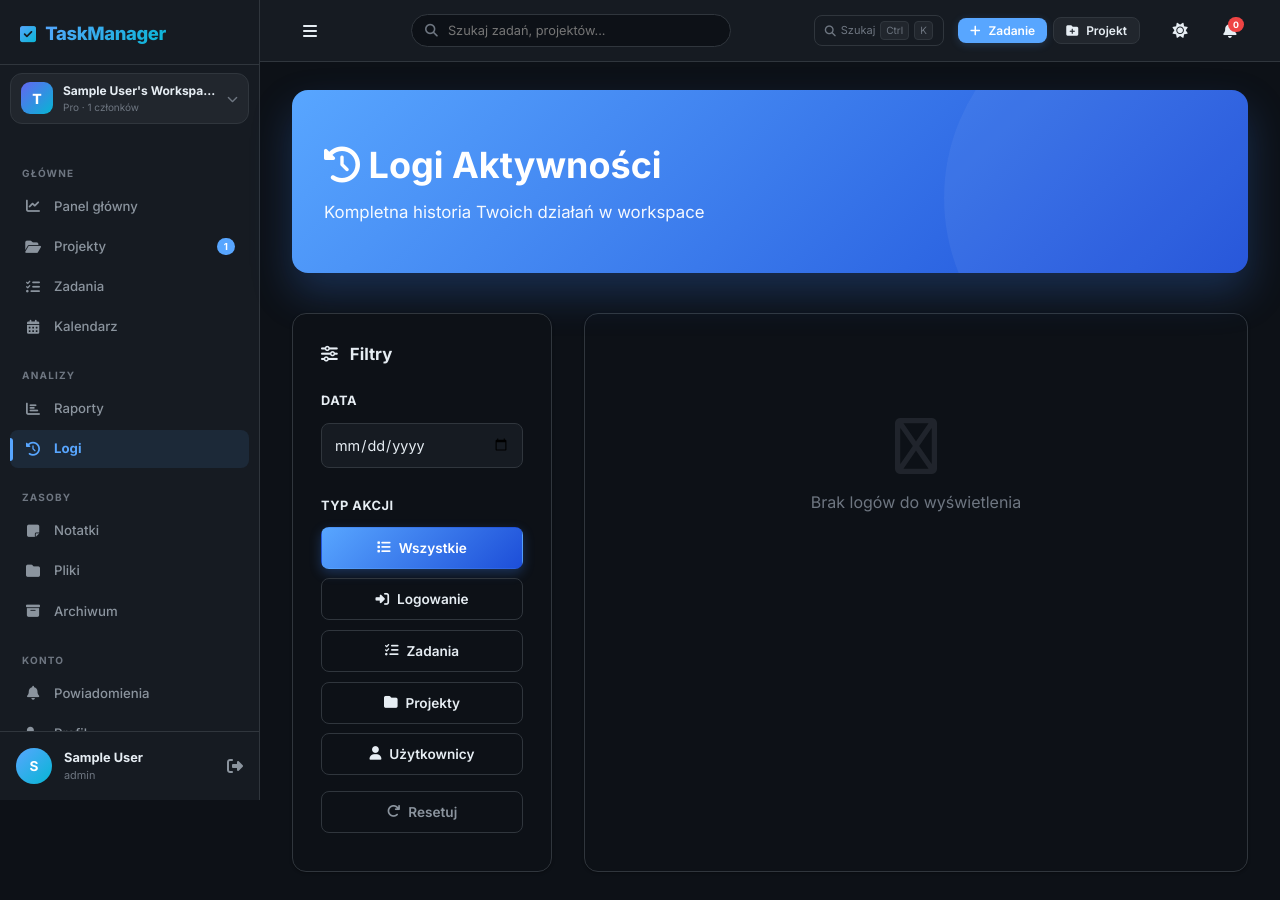
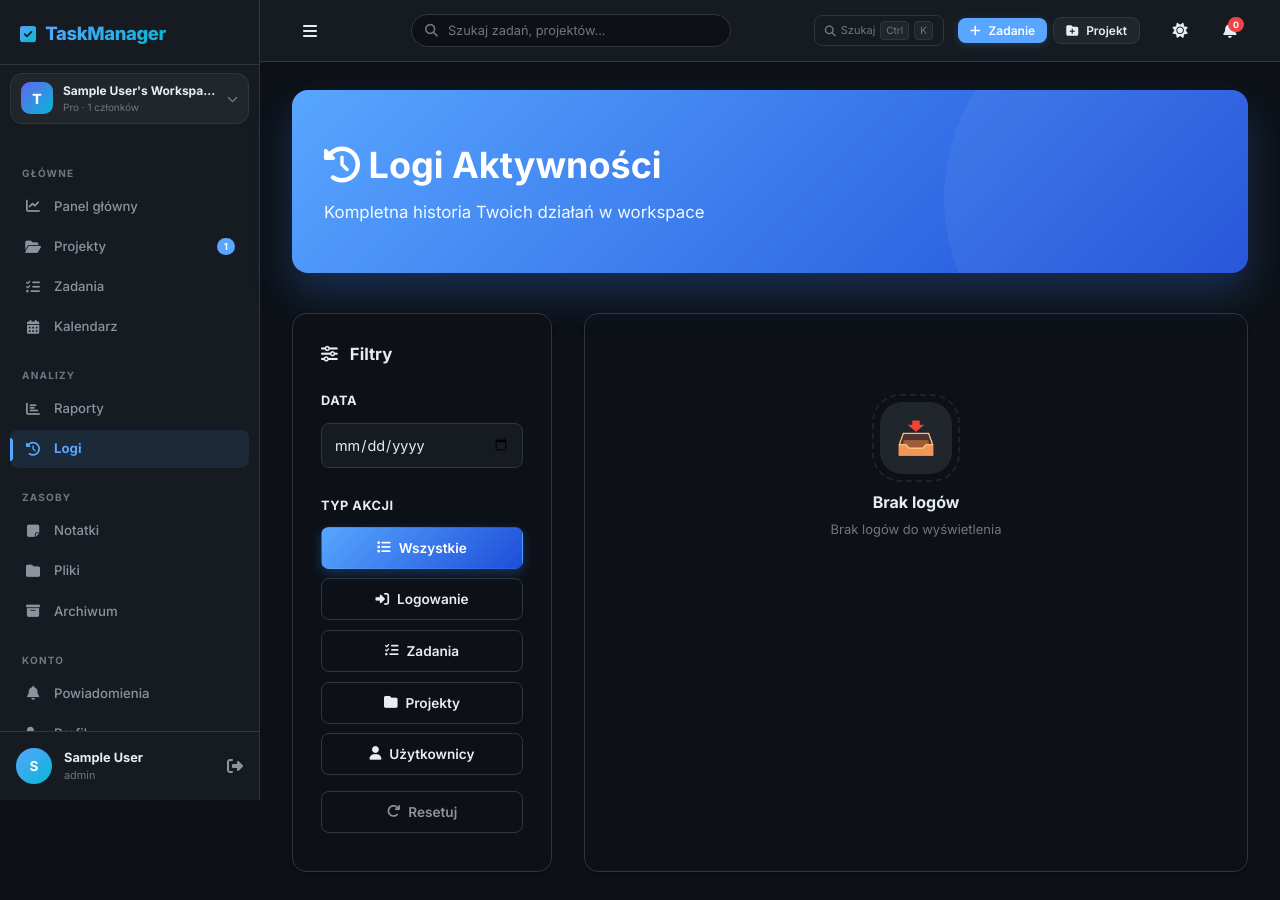
Before and after one commit to a62152253-ctrl/xcom, a PHP site: page /pages/logs.php in a window 1280 px wide. Run offline with PHP 8.4, Linux system fonts and the light colour scheme; the visitor is signed in with stand-in values (Sample User, id 1); tables that the repository leaves empty hold one stand-in row (values such as "Sample post"); data that the repository does not hold is empty.

Commit message:
Fix forgotten password email link and upgrade empty states
- Included `config/env.php` in `auth/forgot-password.php` and uncommented the `send_email` call, ensuring the link uses the `APP_URL` environment variable to prevent host header injection.
- Replaced the basic `.empty-state` and `.empty-state-logs` CSS classes with the `.empty-state-premium` class and its nested child elements in `pages/search.php`, `pages/files.php`, `pages/profile.php`, and `pages/logs.php`.
- Removed old unused CSS rules for `.empty-state-logs`.

Co-authored-by: a62152253-ctrl <238953350+a62152253-ctrl@users.noreply.github.com>

```diff
--- a/auth/forgot-password.php
+++ b/auth/forgot-password.php
@@ -3,6 +3,7 @@
 require_once __DIR__ . '/../includes/session.php';
 require_once __DIR__ . '/../includes/functions.php';
 require_once __DIR__ . '/../config/database.php';
+require_once __DIR__ . '/../config/env.php';
 
 start_secure_session();
 
@@ -44,8 +45,8 @@ if ($_SERVER['REQUEST_METHOD'] === 'POST') {
                     $stmt_update = $db->prepare("UPDATE users SET password_reset_token = ?, password_reset_expires = ? WHERE id = ?");
                     $stmt_update->execute([$reset_token, $expires_at, $user['id']]);
 
-                    // TODO: Send email with reset link
-                    // send_email($email, 'Reset hasła', "Kliknij: /auth/forgot-password.php?step=reset&token=$reset_token");
+                    $app_url = env('APP_URL');
+                    send_email($email, 'Reset hasła', "Kliknij: $app_url/auth/forgot-password.php?step=reset&token=$reset_token");
 
                     log_activity($user['id'], 'password_reset_request', 'Password reset requested');
                     $success = 'Jeśli konto istnieje, wyślemy Ci link do resetowania hasła.';
--- /dev/null
+++ b/package.json
@@ -0,0 +1,6 @@
+{
+  "dependencies": {
+    "@playwright/test": "^1.64.1",
+    "playwright": "^1.64.1"
+  }
+}
--- a/pages/logs.php
+++ b/pages/logs.php
@@ -408,24 +408,6 @@ function get_action_icon_color($action) {
     font-weight: 600;
 }
 
-.empty-state-logs {
-    text-align: center;
-    padding: 4rem 2rem;
-    color: var(--text-muted);
-}
-
-.empty-state-logs i {
-    font-size: 3.5rem;
-    opacity: 0.2;
-    margin-bottom: 1rem;
-    display: block;
-}
-
-.empty-state-logs p {
-    font-size: 1rem;
-    margin: 0;
-}
-
 @media (max-width: 1024px) {
     .logs-container {
         grid-template-columns: 1fr;
@@ -528,9 +510,10 @@ function get_action_icon_color($action) {
     <!-- Main Logs -->
     <div class="logs-main">
         <?php if (empty($logs)): ?>
-        <div class="empty-state-logs">
-            <i class="fa-regular fa-inbox"></i>
-            <p>Brak logów do wyświetlenia</p>
+        <div class="empty-state-premium">
+            <div class="es-icon">📥</div>
+            <div class="es-title">Brak logów</div>
+            <div class="es-sub">Brak logów do wyświetlenia</div>
         </div>
         <?php else: ?>
         <div class="logs-timeline">
```
Also changed, not shown: pages/files.php (+4 -4 lines), pages/profile.php (+4 -3 lines), pages/search.php (+4 -4 lines), package-lock.json (added).
